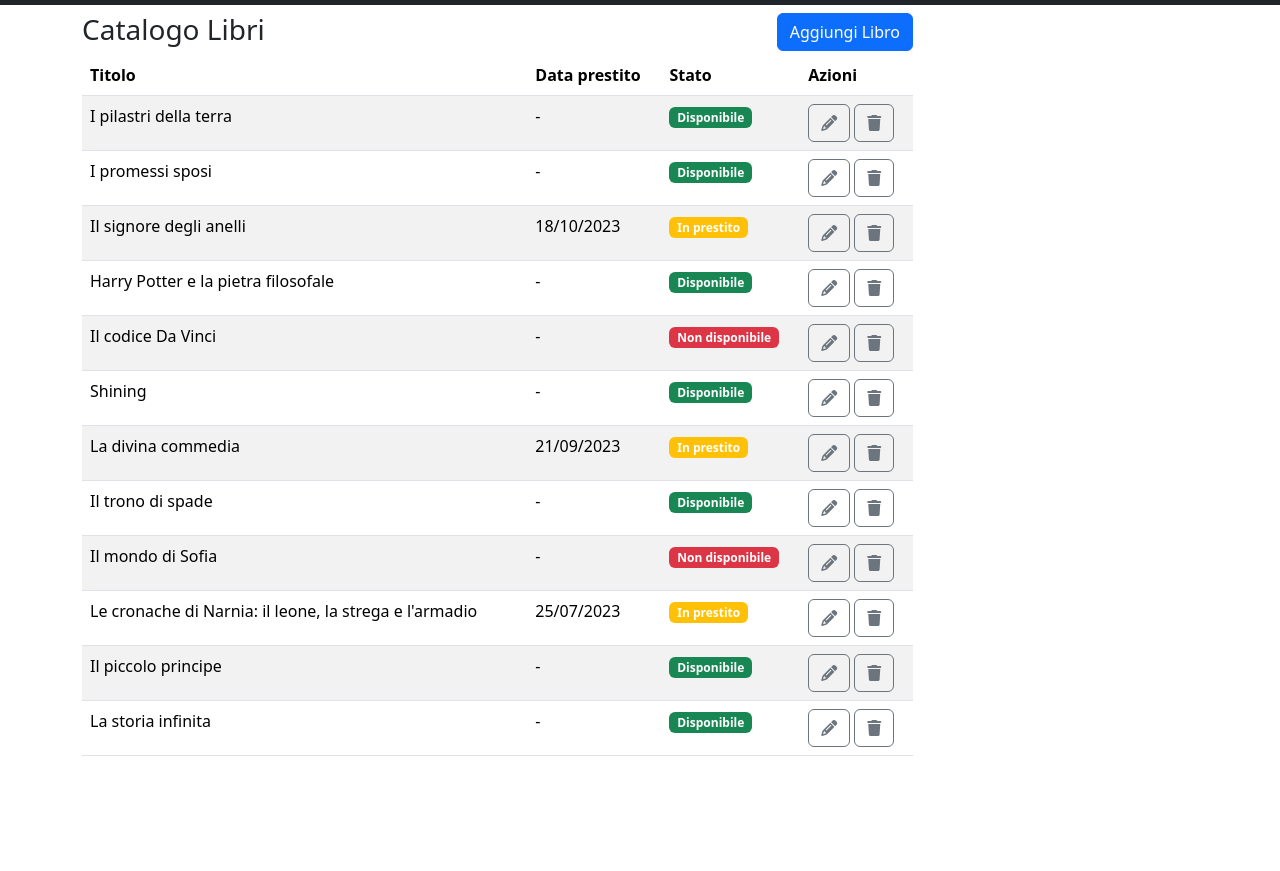
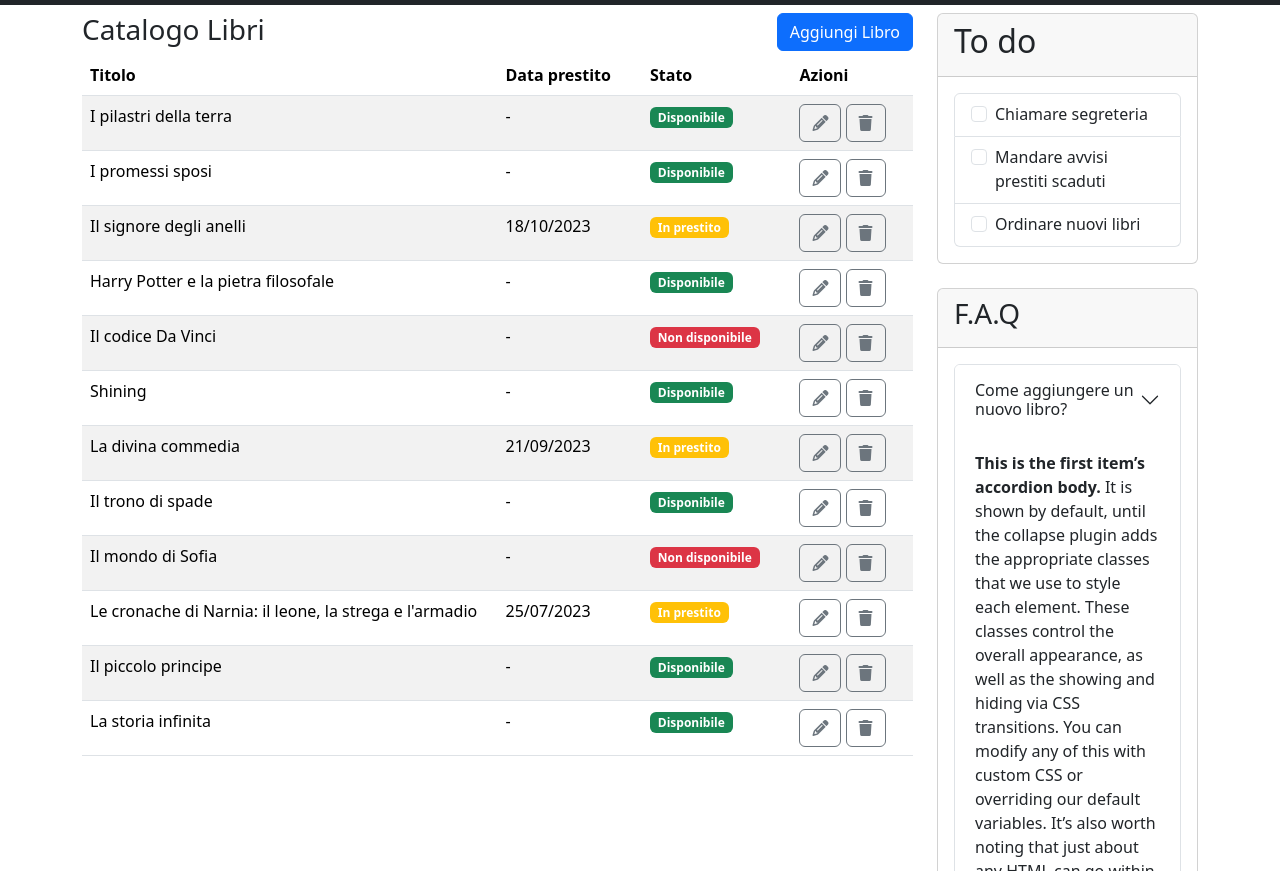
Before and after one commit to KehnAdrian31/html-css-bootstrap-dashboard, a plain HTML site: page index.html in a window 1280 px wide. Shown: the part 81-952 px from the top of the page. Before the commit the page ends 861 px from the top, so only its background shows below. Drawn offline with nearby package versions, Linux system fonts and the light colour scheme.

Commit message:
esercizio finito

```diff
--- a/index.html
+++ b/index.html
@@ -55,8 +55,8 @@
           <table class="table table-striped">
             <thead>
               <tr>
-                <th scope="col">Titolo</th>
-                <th scope="col">Data prestito</th>
+                <th scope="col" class="w-50">Titolo</th>
+                <th scope="col" class="d-none d-md-table-cell">Data prestito</th>
                 <th scope="col">Stato</th>
                 <th scope="col">Azioni</th>
               </tr>
@@ -64,7 +64,7 @@
             <tbody>
               <tr>
                 <td>I pilastri della terra</td>
-                <td>-</td>
+                <td class="d-none d-md-table-cell">-</td>
                 <td>
                   <span class="badge text-bg-success">Disponibile</span>
                 </td>
@@ -79,7 +79,7 @@
               </tr>
               <tr>
                 <td>I promessi sposi</td>
-                <td>-</td>
+                <td class="d-none d-md-table-cell">-</td>
                 <td>
                    <span class="badge text-bg-success">Disponibile</span>
                 </td>
@@ -94,7 +94,7 @@
               </tr>
               <tr>
                 <td>Il signore degli anelli</td>
-                  <td>18/10/2023</td>
+                  <td class="d-none d-md-table-cell">18/10/2023</td>
                   <td>
                      <span class="badge text-bg-warning text-white">In prestito</span>
                   </td>
@@ -109,7 +109,7 @@
               </tr>
               <tr>
                 <td>Harry Potter e la pietra filosofale</td>
-                  <td>-</td>
+                  <td class="d-none d-md-table-cell">-</td>
                   <td>
                      <span class="badge text-bg-success">Disponibile</span>
                   </td>
@@ -124,7 +124,7 @@
               </tr>
               <tr>
                 <td>Il codice Da Vinci</td>
-                  <td>-</td>
+                  <td class="d-none d-md-table-cell">-</td>
                   <td>
                     <span class="badge text-bg-danger">Non disponibile</span>
                   </td>
@@ -139,7 +139,7 @@
               </tr>
               <tr>
                 <td>Shining</td>
-                  <td>-</td>
+                  <td class="d-none d-md-table-cell">-</td>
                   <td>
                     <span class="badge text-bg-success">Disponibile</span>
                   </td>
@@ -154,7 +154,7 @@
               </tr>
               <tr>
                 <td>La divina commedia</td>
-                  <td>21/09/2023</td>
+                  <td class="d-none d-md-table-cell">21/09/2023</td>
                   <td>
                     <span class="badge text-bg-warning text-white">In prestito</span>
                   </td>
@@ -169,7 +169,7 @@
               </tr>
               <tr>
                 <td>Il trono di spade</td>
-                  <td>-</td>
+                  <td class="d-none d-md-table-cell">-</td>
                   <td>
                     <span class="badge text-bg-success">Disponibile</span>
                   </td>
@@ -184,7 +184,7 @@
               </tr>
               <tr>
                 <td>Il mondo di Sofia</td>
-                  <td>-</td>
+                  <td class="d-none d-md-table-cell">-</td>
                   <td>
                     <span class="badge text-bg-danger">Non disponibile</span>
                   </td>
@@ -199,7 +199,7 @@
               </tr>
               <tr>
                 <td>Le cronache di Narnia: il leone, la strega e l'armadio</td>
-                  <td>25/07/2023</td>
+                  <td class="d-none d-md-table-cell">25/07/2023</td>
                   <td>
                     <span class="badge text-bg-warning text-white">In prestito</span>
                   </td>
@@ -214,7 +214,7 @@
               </tr>
               <tr>
                 <td>Il piccolo principe</td>
-                  <td>-</td>
+                  <td class="d-none d-md-table-cell">-</td>
                   <td>
                     <span class="badge text-bg-success">Disponibile</span>
                   </td>
@@ -229,7 +229,7 @@
               </tr>
               <tr>
                 <td>La storia infinita</td>
-                  <td>-</td>
+                  <td class="d-none d-md-table-cell">-</td>
                   <td>
                     <span class="badge text-bg-success">Disponibile</span>
                   </td>
@@ -242,10 +242,106 @@
                   </button>
                 </td>
               </tr>
-  </tbody>
-</table>
+            </tbody>
+          </table>
         </div>
-        <div class="col-12 col-lg-4"></div>
+        <div class="col-12 col-lg-3">
+          <div class="card">
+            <div class="card-header">
+              <h2>To do</h2>
+            </div>
+            <div class="card-body">
+              <ul class="list-group">
+                <li class="list-group-item">
+                  <div class="form-check">
+                    <input
+                    class="form-check-input"
+                    type="checkbox"
+                    value=""
+                    id="checkDefault">
+                    <label class="form-check-label" for="checkDefault">
+                    Chiamare segreteria
+                  </label>
+                  </div>
+                </li>
+                <li class="list-group-item">
+                  <div class="form-check">
+                    <input
+                    class="form-check-input"
+                    type="checkbox"
+                    value=""
+                    id="checkDefault">
+                    <label class="form-check-label" for="checkDefault">
+                    Mandare avvisi prestiti scaduti
+                  </label>
+                  </div>
+                </li>
+                <li class="list-group-item">
+                  <div class="form-check">
+                    <input
+                    class="form-check-input"
+                    type="checkbox"
+                    value=""
+                    id="checkDefault">
+                    <label class="form-check-label" for="checkDefault">
+                    Ordinare nuovi libri
+                  </label>
+                  </div>
+                </li>
+              </ul>
+            </div>
+          </div>
+          <div class="card mt-4">
+            <div class="card-header">
+              <h3>F.A.Q</h3>
+            </div>
+            <div class="card-body">
+                <div class="accordion" id="accordionExample">
+                  <div class="accordion-item">
+                    <h2 class="accordion-header">
+                    <button class="accordion-button collapsed" type="button"
+                      data-bs-toggle="collapse"
+                      data-bs-target="#collapseOne"
+                     aria-expanded="true"
+                      aria-controls="collapseOne">
+                      Come aggiungere un nuovo libro?
+                     </button>
+                   </h2>
+                     <div id="collapseOne" class="accordion-collapse collapse show"
+                       data-bs-parent="#accordionExample">
+                        <div class="accordion-body">
+                        <strong>This is the first item’s accordion body.</strong> It is shown by default, until the collapse plugin adds the appropriate classes that we use to style each element. These classes control the overall appearance, as well as the showing and hiding via CSS transitions.   You can modify any of this with custom CSS or overriding our default variables. It’s also worth noting that just about any HTML can go within the <code>.accordion-body</code>, though the transition does limit overflow.
+                        </div>
+                      </div>
+                    </div>
+                <div class="accordion-item">
+                <h2 class="accordion-header">
+                  <button class="accordion-button collapsed" type="button" data-bs-toggle="collapse" data-bs-target="#collapseTwo" aria-expanded="false" aria-controls="collapseTwo">
+                    Come posso accedere all'anagrafica utenti
+                  </button>
+                </h2>
+                <div id="collapseTwo" class="accordion-collapse collapse" data-bs-parent="#accordionExample">
+                <div class="accordion-body">
+                  <strong>This is the second item’s accordion body.</strong> It is hidden by default, until the collapse plugin adds the appropriate classes that we use to style each element. These classes control the overall appearance, as well as the showing and hiding via CSS transitions. You can modify any of this with custom CSS or overriding our default variables. It’s also worth noting that just about any HTML can go within the <code>.accordion-body</code>, though the transition does limit overflow.
+                </div>
+                </div>
+                </div>
+                <div class="accordion-item">
+                <h2 class="accordion-header">
+                <button class="accordion-button collapsed" type="button" data-bs-toggle="collapse" data-bs-target="#collapseThree" aria-expanded="false" aria-controls="collapseThree">
+                  Posso usare questa dashboard da mobile?
+                </button>
+                </h2>
+                  <div id="collapseThree" class="accordion-collapse collapse" data-bs-parent="#accordionExample">
+                    <div class="accordion-body">
+                      <strong>This is the third item’s accordion body.</strong> It is hidden by default, until the collapse plugin adds the appropriate classes that we use to style each element. These classes control the overall appearance, as well as the showing and hiding via CSS transitions. You can modify any of this with custom CSS or overriding our default variables. It’s also worth noting that just about any HTML can go within the <code>.accordion-body</code>, though the transition does limit overflow.
+                    </div>
+                  </div>
+                </div>
+              </div>
+            </div>
+          </div>
+        </div>
       </div>
     </div>
   </main>
```
